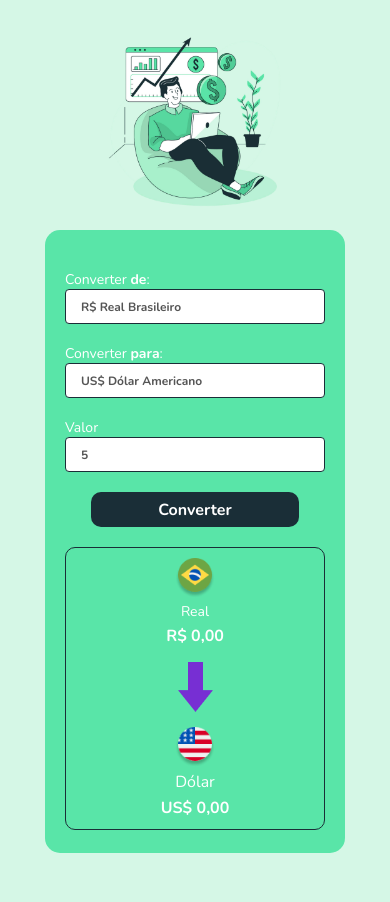
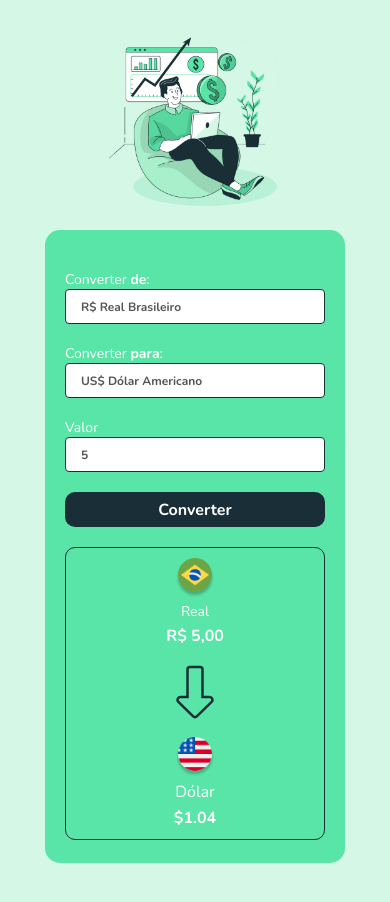
Before and after one commit to vagner0795/convert-money, a website: page index.html in a window 390 px wide. Both pictures are taken after typing "5" into the empty fields and a click on the button "Converter". Drawn offline with nearby package versions, Linux system fonts and the light colour scheme.

Commit message:
feat: created file.js and function to convert values

```diff
--- a/index.html
+++ b/index.html
@@ -22,25 +22,25 @@
         </label>
         <label>
             Converter <b>para</b>:
-            <select>
-                <option>US$ Dólar Americano</option>
-                <option>€ Euro</option>
+            <select class="currency-select">
+                <option value="dolar">US$ Dólar Americano</option>
+                <option value="euro">€ Euro</option>
             </select>
         </label>
         <label>
             Valor
-            <input placeholder="R$ 10.000,00" type="number">
+            <input class="input-currency" placeholder="R$ 10.000,00" type="number">
         </label>
 
-        <button>Converter</button>
+        <button class="convert-button">Converter</button>
         <section class="container-values">
             <div class="currency-box">
                 <img class="coin" src="./assets/real.png" alt="logo-moeda">
                 <p class="currency">Real</p>
-                <p class="currency-value">R$ 0,00</p>
+                <p class="currency-value-to-convert">R$ 0,00</p>
             </div>
 
-            <img class="arrow" src="./assets/seta.png" alt="arrow-image">
+            <img class="arrow" src="./assets/seta.svg" alt="arrow-image">
 
             <div class="currency-box">
                 <img class="coin" src="./assets/dolar.png" alt="logo-moeda">
--- a/script.js
+++ b/script.js
@@ -0,0 +1,48 @@
+const input = document.querySelector('.input-currency') //! input
+const convertButton = document.querySelector('.convert-button') //! button
+const currencyValueToConvert = document.querySelector('.currency-value-to-convert') //! value to convert
+const currencyValueConverted = document.querySelector('.currency-value') //! value converted
+const currencySelect = document.querySelector('.currency-select')
+
+
+//? Intl.NumberFormat - Javascript Library to format values
+
+// format values function
+function convertValues(){
+    const inputCurrencyValue = input.value
+
+    const dolarToday = 4.8
+    const euroToday = 6.3
+
+
+    if(currencySelect.value == 'dolar') {
+        currencyValueConverted.innerHTML = new Intl.NumberFormat("en-US", {
+            style: "currency",
+            currency: "USD"
+        }).format(inputCurrencyValue / dolarToday)
+    }
+
+    if(currencySelect.value == 'euro'){
+        currencyValueConverted.innerHTML = new Intl.NumberFormat("de-DE", {
+            style: "currency",
+            currency: "EUR"
+        }).format( inputCurrencyValue / euroToday)
+
+    }
+
+    currencyValueToConvert.innerHTML = new Intl.NumberFormat("pt-BR", {
+        style: "currency",
+        currency: "BRL"
+    }).format(inputCurrencyValue)
+
+
+
+
+
+
+
+
+}
+
+
+convertButton.addEventListener('click', convertValues)
--- a/style.css
+++ b/style.css
@@ -89,6 +89,7 @@ select option{
 
 .arrow {
     margin: 15px 0;
+    height: 60px;
 }
 
 .currency-box {
@@ -102,7 +103,7 @@ select option{
     font-size: 14px;
 }
 
-.currency-value {
+.currency-value, .currency-value-to-convert {
     font-weight: 700;
     font-size: 20px;
 }
@@ -157,7 +158,6 @@ button:active {
 
     button {
         height: 35px;
-        width: 80%;
         font-size: 16px;
     }
 
@@ -165,7 +165,7 @@ button:active {
         width: 40px;
     }
 
-    .currency-value{
+    .currency-value, .currency-value-to-convert{
         font-size: 16px;
     }
 
```
Also changed, not shown: assets/seta.png (deleted), assets/seta.svg (added).
